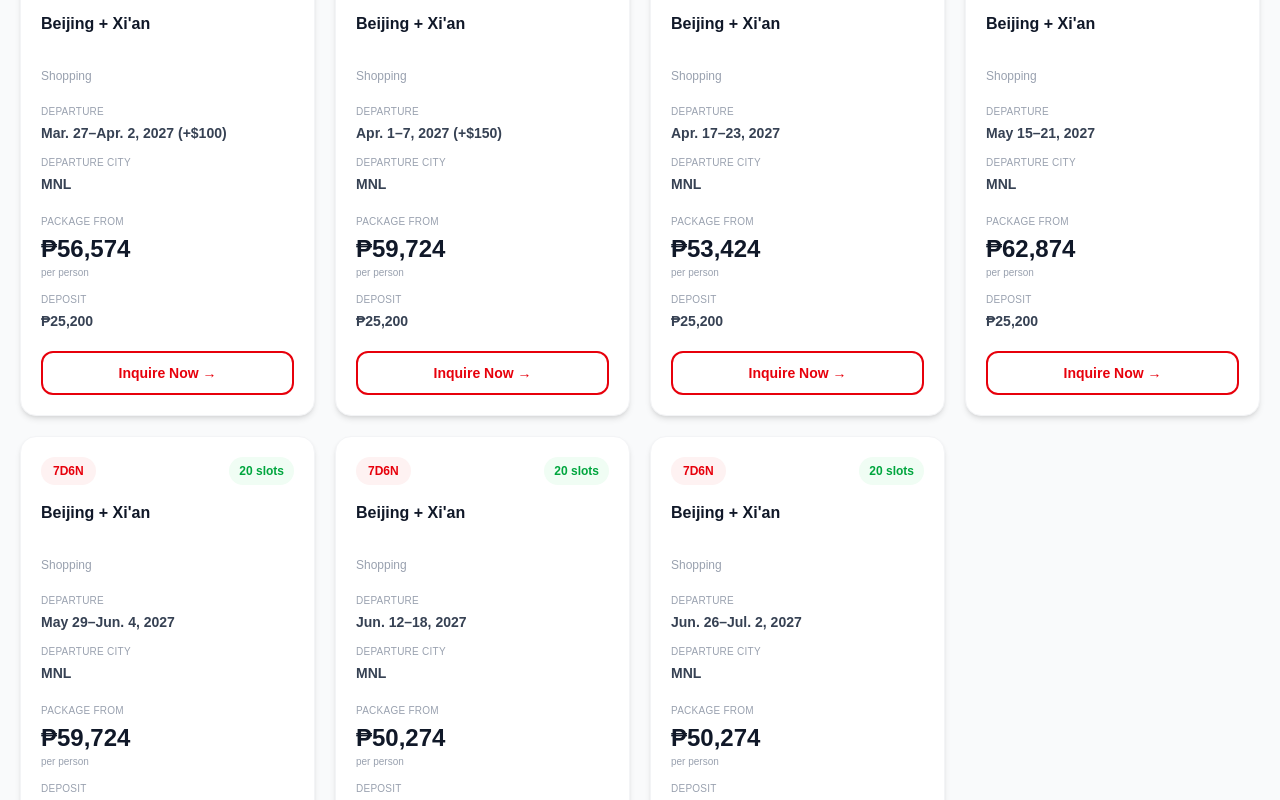
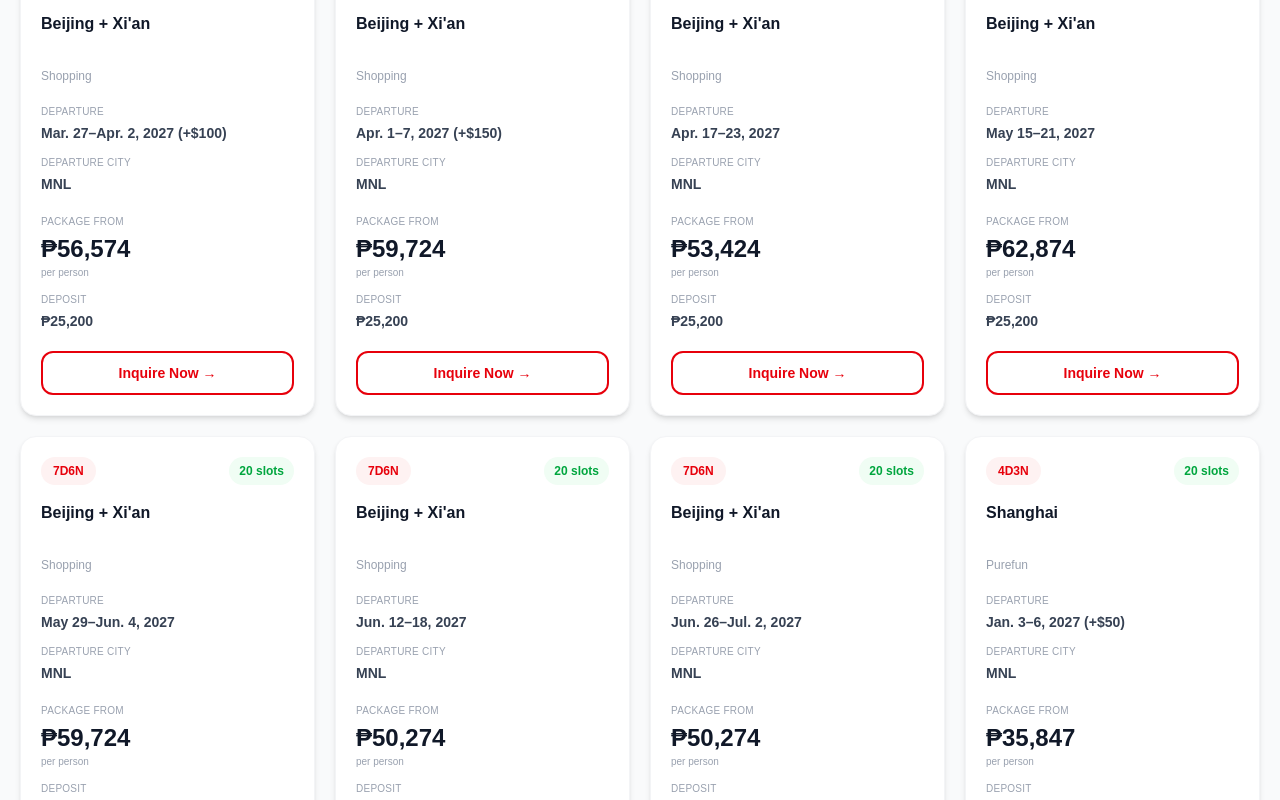
Before and after one commit to chingutravelandtours/chingu-website, a Next.js app: page /china-tours in a window 1280 px wide. Shown: the part 11200-12000 px from the top of the page. Built offline with nearby package versions, Linux system fonts and the light colour scheme.

Commit message:
Update page.tsx

```diff
--- a/app/china-tours/page.tsx
+++ b/app/china-tours/page.tsx
@@ -1060,6 +1060,138 @@ const packages: Package[] = [
   slots: 20,
   deposit: 400 * USD_TO_PHP,
 },
+
+  {
+  title: "Shanghai",
+  subtitle: "Purefun",
+  duration: "4D3N",
+  dates: "Jan. 3–6, 2027 (+$50)",
+  city: "MNL",
+  price: 569 * USD_TO_PHP,
+  slots: 20,
+  deposit: 200 * USD_TO_PHP,
+},
+
+{
+  title: "Shanghai",
+  subtitle: "Purefun",
+  duration: "4D3N",
+  dates: "Jan. 12–15, 2027",
+  city: "MNL",
+  price: 519 * USD_TO_PHP,
+  slots: 20,
+  deposit: 200 * USD_TO_PHP,
+},
+
+{
+  title: "Shanghai",
+  subtitle: "Purefun",
+  duration: "4D3N",
+  dates: "Jan. 26–29, 2027 (+$50)",
+  city: "MNL",
+  price: 569 * USD_TO_PHP,
+  slots: 20,
+  deposit: 200 * USD_TO_PHP,
+},
+
+{
+  title: "Shanghai",
+  subtitle: "Purefun",
+  duration: "4D3N",
+  dates: "Feb. 23–26, 2027",
+  city: "MNL",
+  price: 519 * USD_TO_PHP,
+  slots: 20,
+  deposit: 200 * USD_TO_PHP,
+},
+
+{
+  title: "Shanghai",
+  subtitle: "Purefun",
+  duration: "4D3N",
+  dates: "Mar. 16–19, 2027",
+  city: "MNL",
+  price: 519 * USD_TO_PHP,
+  slots: 20,
+  deposit: 200 * USD_TO_PHP,
+},
+
+{
+  title: "Shanghai",
+  subtitle: "Purefun",
+  duration: "4D3N",
+  dates: "Mar. 30–Apr. 2, 2027 (+$100)",
+  city: "MNL",
+  price: 619 * USD_TO_PHP,
+  slots: 20,
+  deposit: 200 * USD_TO_PHP,
+},
+
+{
+  title: "Shanghai",
+  subtitle: "Purefun",
+  duration: "4D3N",
+  dates: "Apr. 4–7, 2027 (+$100)",
+  city: "MNL",
+  price: 619 * USD_TO_PHP,
+  slots: 20,
+  deposit: 200 * USD_TO_PHP,
+},
+
+{
+  title: "Shanghai",
+  subtitle: "Purefun",
+  duration: "4D3N",
+  dates: "Apr. 20–23, 2027",
+  city: "MNL",
+  price: 619 * USD_TO_PHP,
+  slots: 20,
+  deposit: 200 * USD_TO_PHP,
+},
+
+{
+  title: "Shanghai",
+  subtitle: "Purefun",
+  duration: "4D3N",
+  dates: "May 15–18, 2027",
+  city: "MNL",
+  price: 619 * USD_TO_PHP,
+  slots: 20,
+  deposit: 200 * USD_TO_PHP,
+},
+
+{
+  title: "Shanghai",
+  subtitle: "Purefun",
+  duration: "4D3N",
+  dates: "Jun. 1–4, 2027",
+  city: "MNL",
+  price: 619 * USD_TO_PHP,
+  slots: 20,
+  deposit: 200 * USD_TO_PHP,
+},
+
+{
+  title: "Shanghai",
+  subtitle: "Purefun",
+  duration: "4D3N",
+  dates: "Jun. 15–18, 2027",
+  city: "MNL",
+  price: 619 * USD_TO_PHP,
+  slots: 20,
+  deposit: 200 * USD_TO_PHP,
+},
+
+{
+  title: "Shanghai",
+  subtitle: "Purefun",
+  duration: "4D3N",
+  dates: "Jun. 29–Jul. 2, 2027",
+  city: "MNL",
+  price: 569 * USD_TO_PHP,
+  slots: 20,
+  deposit: 200 * USD_TO_PHP,
+},
 ];
 
 export default function ChinaToursPage() {
```
